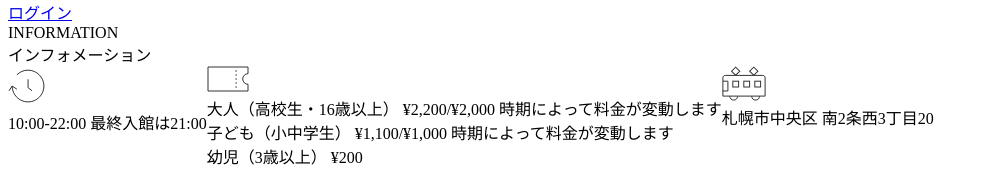
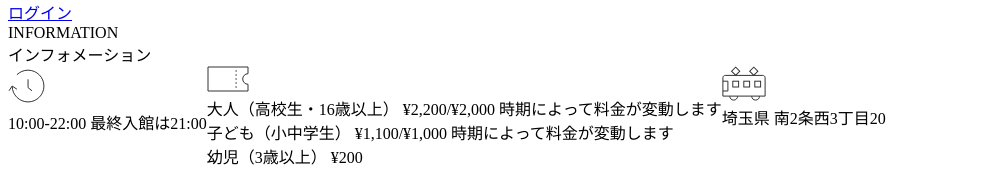
Before and after one commit to Negi0141/pre-negishi, a PHP site: page /main/top.php in a window 1280 px wide. Shown: the part 702-878 px from the top of the page, without its empty margins (0-989 px from the left). Run offline with PHP 8.4, Linux system fonts and the light colour scheme.

Commit message:
札幌市を埼玉県に変更

```diff
--- a/src/main/top.php
+++ b/src/main/top.php
@@ -63,7 +63,7 @@
                         <img src="../assets/img/info-icon03.svg" alt="">
                     </div>
                     <div class="access-text">
-                    札幌市中央区
+                        埼玉県
                         南2条西3丁目20
                     </div>
                 </div>
```
Lines whose indentation alone changed are shown as unchanged.
